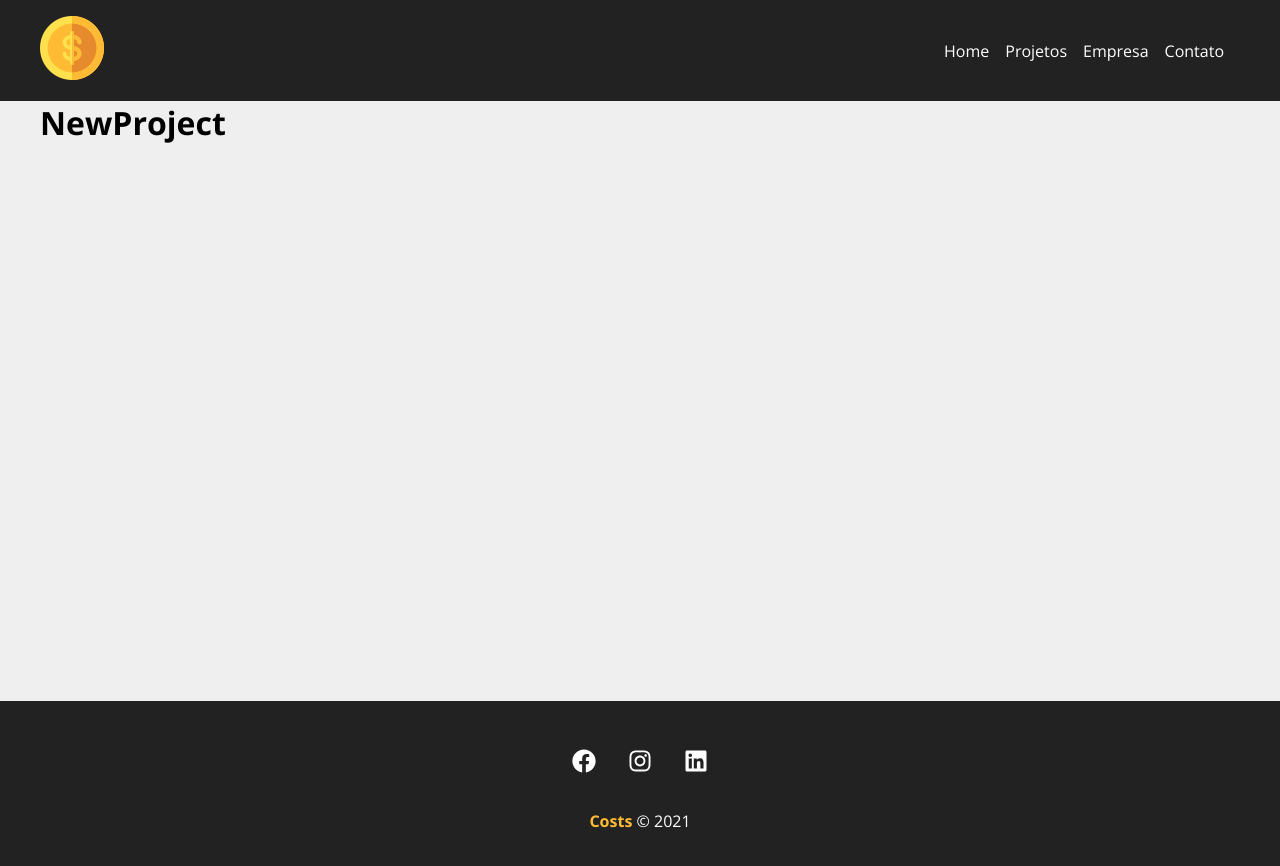
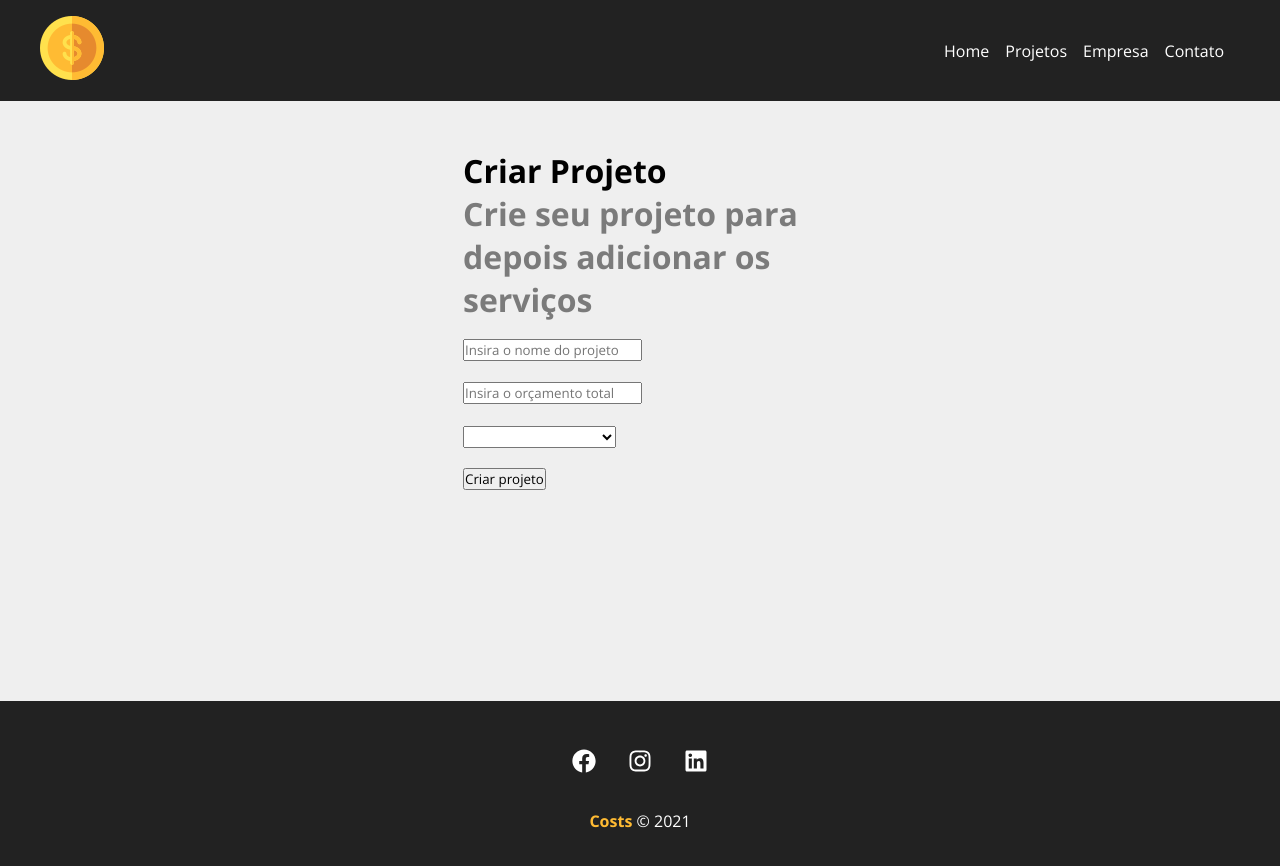
Before and after one commit to prisciladomingues/costs, a React (Create React App) app: page /newproject in a window 1280 px wide. Shown: the top 866 px of the page. Built offline with nearby package versions, Linux system fonts and the light colour scheme.

Commit message:
pagina para formulario de projeto

```diff
--- a/src/components/pages/NewProject.js
+++ b/src/components/pages/NewProject.js
@@ -1,5 +1,15 @@
+import ProjectForm from '../project/ProjectForm';
+import styles from './NewProject.module.css'
+
 function NewProject() {
-    return <h1>NewProject</h1>;
-  }
+  return (
+    <div className={styles.newproject_container}>
+      <h1>Criar Projeto
+        <p>Crie seu projeto para depois adicionar os serviços</p>
+        <ProjectForm />
+      </h1>
+    </div>
+  )
+}
 
-  export default NewProject;
+export default NewProject;
--- /dev/null
+++ b/src/components/pages/NewProject.module.css
@@ -0,0 +1,13 @@
+.newproject_container {
+    width: 450px;
+    margin: 0 auto;
+    padding: 3em;
+}
+
+.newproject_container h1 {
+    margin-bottom: 0.5em;
+}
+
+.newproject_container p {
+    color: #7b7b7b;
+}
--- /dev/null
+++ b/src/components/project/ProjectForm.js
@@ -0,0 +1,24 @@
+function ProjectForm() {
+    return (
+        <form>
+            <div>
+                <input type="text" placeholder="Insira o nome do projeto" />
+            </div>
+            <div>
+                <input type="number" placeholder="Insira o orçamento total" />
+            </div>
+            <div>
+                <select name="category_id">
+                    <option disabled select>
+                        Selecione a categoria
+                    </option>
+                </select>
+            </div>
+            <div>
+                <input type="submit" value="Criar projeto" />
+            </div>
+        </form>
+    )
+}
+
+export default ProjectForm;
```
